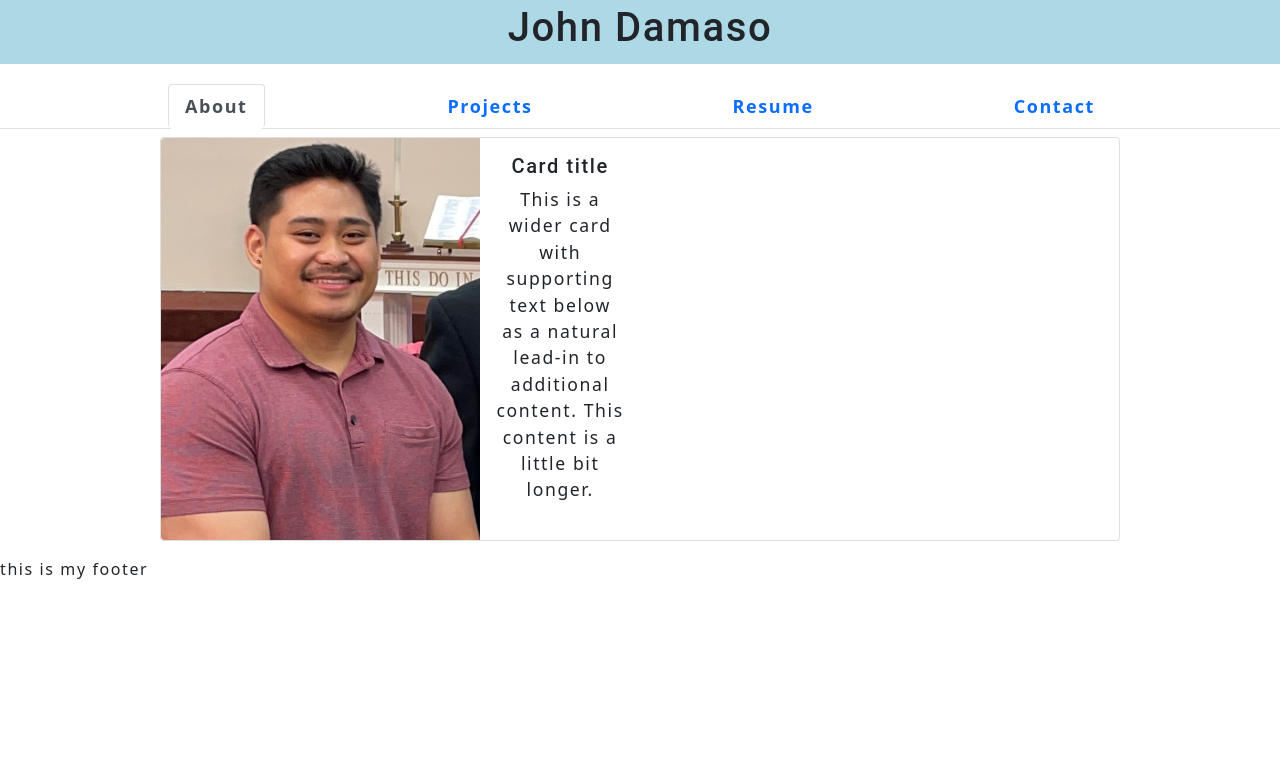
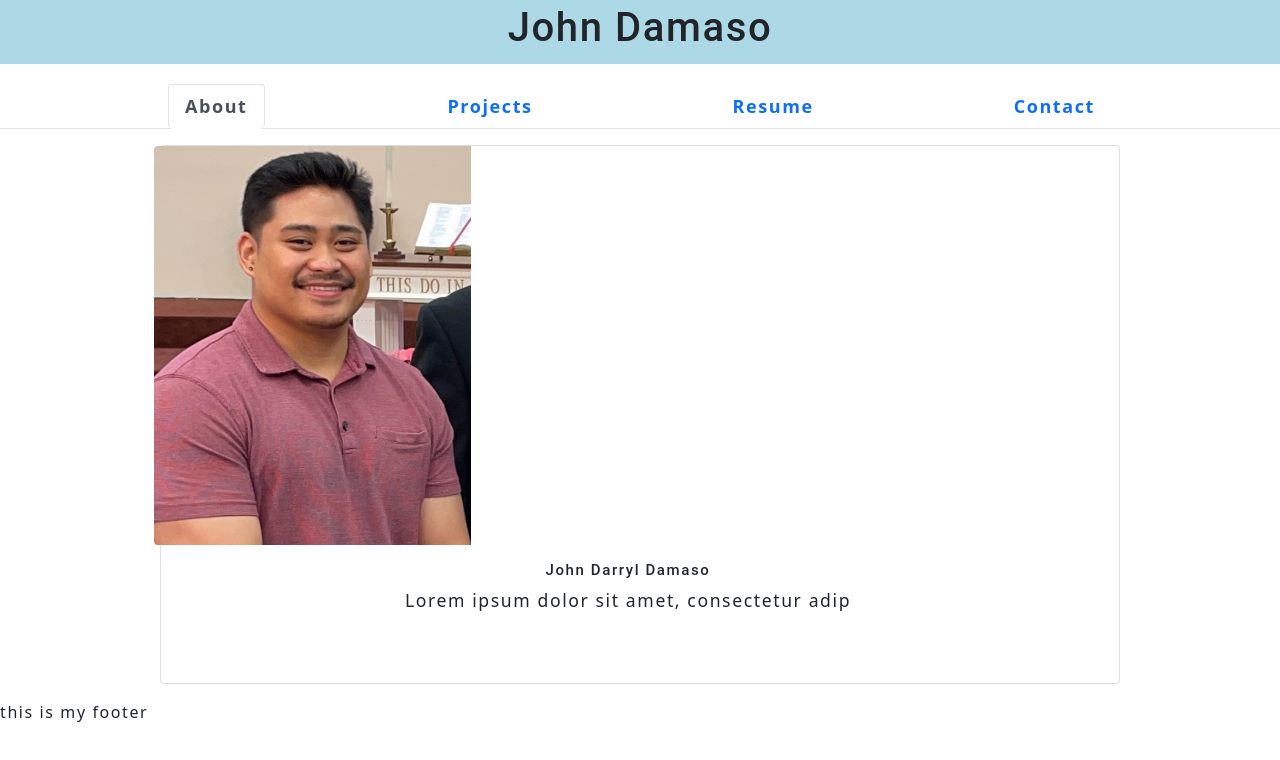
Before and after one commit to JoDamaso/jodamaso-portfolio, a React (Create React App) app: page / in a window 1280 px wide. Shown: the top 760 px of the page. Built offline with nearby package versions, Linux system fonts and the light colour scheme.

Commit message:
added cards for project

```diff
--- a/src/App.js
+++ b/src/App.js
@@ -14,21 +14,22 @@ function App() {
   const handlePageChange = (page) => setCurrentPage(page);
 
   return (
-    <div>
+    <React.Fragment>
       {/*
         currentPage as the inital state, handlePageChange function sent over
         passing <NavTabs code as a child of PortfolioContainer
         sending value and function.
         */}
-      <Header></Header>
+      <Header />
       <NavTabs currentPage={currentPage} handlePageChange={handlePageChange} />
       {/* conditionally renders, checks the equality then returns a certain component  */}
       {currentPage !== 'About' ? '' : <About />}
       {currentPage !== 'Projects' ? '' : <Projects />}
       {currentPage !== 'Resume' ? '' : <Resume />}
       {currentPage !== 'Contact' ? '' : <Contact />}
-      <Footer></Footer>
-    </div>
+
+      <Footer />
+    </React.Fragment>
   );
 }
 
--- a/src/components/NavTabs.js
+++ b/src/components/NavTabs.js
@@ -35,7 +35,7 @@ function NavTabs({ currentPage, handlePageChange }) {
             </li>
             <li className="nav-item">
                 <a
-                    href="#contact"
+                    href="#Contact"
                     onClick={() => handlePageChange('Contact')}
                     className={currentPage === 'Contact' ? 'nav-link active' : 'nav-link'}
                 >
--- a/src/components/pages/About.js
+++ b/src/components/pages/About.js
@@ -3,7 +3,7 @@ import pic from '../assets/IMG_7515-min.png'
 
 function About() {
     return (
-        <section className='d-flex justify-content-center align-content-center pt-2'>
+        <section className='d-flex justify-content-center align-content-center pt-3'>
             {/* <div className="card shadow p-3 mb-5 bg-body rounded" >
                 <img src={pic} className="card-img-top rounded" alt="Headshot of John Damaso" />
                 <div className="card-body">
@@ -12,19 +12,20 @@ function About() {
                 </div>
             </div> */}
             <div className="card mb-3 bg-body col-md-9">
-                <div className="row g-0">
+                <div className="row">
                     <div className="col-md-4">
-                        <img src={pic} className="img-fluid rounded-start" alt="Headshot of John Damaso"/>
+                        <img src={pic} className="img-fluid rounded-start" alt="Headshot of John Damaso" />
                     </div>
-                    <div className="col-md-2">
-                        <div className="card-body">
-                            <h5 className="card-title">Card title</h5>
-                            <p className="card-text">This is a wider card with supporting text below as a natural lead-in to additional content. This content is a little bit longer.</p>
-                            <p className="card-text"></p>
+                    <div className="row">
+                        <div className="card-body ">
+                            <h5 className="card-title">John Darryl Damaso</h5>
+                            <p className="card-text">Lorem ipsum dolor sit amet, consectetur adip</p>
+
                         </div>
                     </div>
                 </div>
             </div>
+
         </section>
     )
 };
--- a/src/components/pages/Contact.js
+++ b/src/components/pages/Contact.js
@@ -51,11 +51,11 @@ function ContactForm(props) {
         <div className="d-flex justify-content-center pt-5">
             <ul>
                 <h2 >Contact me:</h2>
-                <li>Email <i class="fa-solid fa-envelope"></i>: <a href='#'>darryldamaso@gmail.com</a></li>
-                <li>Phone Number <i class="fa-solid fa-square-phone-flip"></i>: 713-277-5859</li>
-                <li>LinkedIn <i class="fa-brands fa-linkedin"></i>: <a href='https://www.linkedin.com/in/john-damaso-1bb214211/' target='_blank' rel="noreferrer">https://www.linkedin.com/in/john-damaso</a></li>
-                <li>GitHub <i class="fa-brands fa-github"></i>: <a href='https://github.com/JoDamaso' target='_blank' rel="noreferrer">https://github.com/JoDamaso</a></li>
-                <li>Discord <i class="fa-brands fa-discord"></i>: JayyDee#5436</li>
+                <li>Email <i className="fa-solid fa-envelope"></i>: darryldamaso@gmail.com</li>
+                <li>Phone Number <i className="fa-solid fa-square-phone-flip"></i>: 713-277-5859</li>
+                <li>LinkedIn <i className="fa-brands fa-linkedin"></i>: <a href='https://www.linkedin.com/in/john-damaso-1bb214211/' target='_blank' rel="noreferrer">https://www.linkedin.com/in/john-damaso</a></li>
+                <li>GitHub <i className="fa-brands fa-github"></i>: <a href='https://github.com/JoDamaso' target='_blank' rel="noreferrer">https://github.com/JoDamaso</a></li>
+                <li>Discord <i className="fa-brands fa-discord"></i>: JayyDee#5436</li>
             </ul>
             <div className="d-flex justify-content-center">
                 <form id="contact-form" onSubmit={handleSubmit} >
@@ -87,5 +87,4 @@ function ContactForm(props) {
     // Due to keywords reserved in JavaScript, we need to replace the for attribute in the <label> element to htmlFor, just as class had to be changed to className previously.
 };
 
-// name of the function needs to be in the export statement.
 export default ContactForm;
--- a/src/components/pages/Projects.js
+++ b/src/components/pages/Projects.js
@@ -3,32 +3,42 @@ import React from 'react';
 function Project(props) {
 
     return (
-        <div className="card-group">
+        <div className="card-group p-3">
             <div className="card">
                 <img src="..." className="card-img-top" alt="..."/>
                     <div className="card-body">
-                        <h5 className="card-title">Card title</h5>
-                        <p className="card-text">This is a wider card with supporting text below as a natural lead-in to additional content. This content is a little bit longer.</p>
+                        <h1 className="card-title">G.O.A.T Scale</h1>
+                        <p className="card-text">A fantasy football trivia game that tests your knowledge of the players. This app uses 2 API's, ESPN API and the Giphy API. You'll pitted against the CPU's player pick, and your random 3 player picks. There is validation for answering correctly or wrong, with the Giphy API and trash talk! Theres also future developments we'd love to get back to in the soon future.
+                        </p>
+                        <p className="card-text"><small className="text-muted"><a href='https://devjontaylor.github.io/wing-map/' target='_blank'>https://devjontaylor.github.io/wing-map/</a></small></p>
+                    </div>
+            </div>
+            <div className="card">
+                <img src="..." className="card-img-top" alt="..."/>
+                    <div className="card-body">
+                        <h1 className="card-title">Note Tracker</h1>
+                        <p className="card-text">An app that allows you to leave notes. With Express.js, the notes will persist. This is also delpoyed with Heroku </p>
+                        <p className="card-text"><small className="text-muted"><a href='https://takingnotesjd.herokuapp.com/' target='_blank'>https://takingnotesjd.herokuapp.com/</a></small></p>
+                    </div>
+            </div>
+            <div className="card">
+                <img src="..." className="card-img-top" alt="..."/>
+                    <div className="card-body">
+                        <h1 className="card-title">Card title</h1>
+                        <p className="card-text">This is a wider card with supporting text below as a natural lead-in to additional content. This card has even longer content than the first to show that equal height action.</p>
                         <p className="card-text"><small className="text-muted">Last updated 3 mins ago</small></p>
                     </div>
             </div>
             <div className="card">
                 <img src="..." className="card-img-top" alt="..."/>
                     <div className="card-body">
-                        <h5 className="card-title">Card title</h5>
-                        <p className="card-text">This card has supporting text below as a natural lead-in to additional content.</p>
-                        <p className="card-text"><small className="text-muted">Last updated 3 mins ago</small></p>
-                    </div>
-            </div>
-            <div className="card">
-                <img src="..." className="card-img-top" alt="..."/>
-                    <div className="card-body">
-                        <h5 className="card-title">Card title</h5>
-                        <p className="card-text">This is a wider card with supporting text below as a natural lead-in to additional content. This card has even longer content than the first to show that equal height action.</p>
-                        <p className="card-text"><small className="text-muted">Last updated 3 mins ago</small></p>
+                        <h1 className="card-title">Password Generator</h1>
+                        <p className="card-text">A password generator made with vanilla javascript. When generating a new password, you'll be prompted with a length of 8-128 characters, uppercase, lowercase, symbols and numbers to be in your password.  When generated, you can copy your password and use it!</p>
+                        <p className="card-text"><small className="text-muted"><a href='https://jodamaso.github.io/passwordGeneratorJD//' target='_blank'>https://jodamaso.github.io/passwordGeneratorJD/</a></small></p>
                     </div>
             </div>
         </div>
+
     )
 };
 
--- a/src/components/pages/Resume.js
+++ b/src/components/pages/Resume.js
@@ -2,7 +2,14 @@ import React from 'react'
 
 function Resume() {
     return (
-        <div>Resume</div>
+        <div className="card bg-dark text-white">
+            <img src="..." className="card-img" alt="..."/>
+                <div className="card-img-overlay">
+                    <h5 className="card-title">Card title</h5>
+                    <p className="card-text">This is a wider card with supporting text below as a natural lead-in to additional content. This content is a little bit longer.</p>
+                    <p className="card-text">Last updated 3 mins ago</p>
+                </div>
+        </div>
     )
 }
 
--- a/src/index.css
+++ b/src/index.css
@@ -174,50 +174,6 @@ textarea {
   justify-content: flex-end;
 }
 
-.mx-1 {
-  margin-right: var(--spacing-one);
-  margin-left: var(--spacing-one);
-}
-
-.mx-2 {
-  margin-right: var(--spacing-two);
-  margin-left: var(--spacing-two);
-}
-
-.my-1 {
-  margin-top: var(--spacing-one);
-  margin-bottom: var(--spacing-one);
-}
-
-.my-2 {
-  margin-top: var(--spacing-two);
-  margin-bottom: var(--spacing-two);
-}
-
-.my-5 {
-  margin-top: var(--spacing-five);
-  margin-bottom: var(--spacing-five);
-}
-
-.px-1 {
-  padding-right: var(--spacing-one);
-  padding-left: var(--spacing-one);
-}
-
-.px-2 {
-  padding-right: var(--spacing-two);
-  padding-left: var(--spacing-two);
-}
-
-.py-1 {
-  padding-top: var(--spacing-one);
-  padding-bottom: var(--spacing-one);
-}
-
-.py-2 {
-  padding-top: var(--spacing-two);
-  padding-bottom: var(--spacing-two);
-}
 
 .card {
   width: 25%;
@@ -263,3 +219,62 @@ footer {
   display: flex;
   align-items: center;
 }
+
+img{
+  height:100%;
+  width:100%;
+}
+
+div [class^="col-"]{
+  padding-left:5px;
+  padding-right:5px;
+}
+.card{
+  transition:0.5s;
+  cursor:pointer;
+}
+.card-title{
+  font-size:15px;
+  transition:1s;
+  cursor:pointer;
+}
+.card-title i{
+  font-size:15px;
+  transition:1s;
+  cursor:pointer;
+  color: black;
+}
+.card-title i:hover{
+  transform: scale(1.25) rotate(100deg);
+  color:#18d4ca;
+
+}
+.card:hover{
+  transform: scale(1.05);
+  box-shadow: 10px 10px 15px rgba(0,0,0,0.3);
+}
+.card-text{
+  height:80px;
+}
+
+.card::before, .card::after {
+  position: absolute;
+  top: 0;
+  right: 0;
+  bottom: 0;
+  left: 0;
+  transform: scale3d(0, 0, 1);
+  transition: transform .3s ease-out 0s;
+  background: rgba(255, 255, 255, 0.1);
+  content: '';
+  pointer-events: none;
+}
+.card::before {
+  transform-origin: left top;
+}
+.card::after {
+  transform-origin: right bottom;
+}
+.card:hover::before, .card:hover::after, .card:focus::before, .card:focus::after {
+  transform: scale3d(1, 1, 1);
+}
```
Also changed, not shown: src/components/assets/passwordgen-min.png (added), src/components/assets/weatherdashboard4port-min.png (added).
